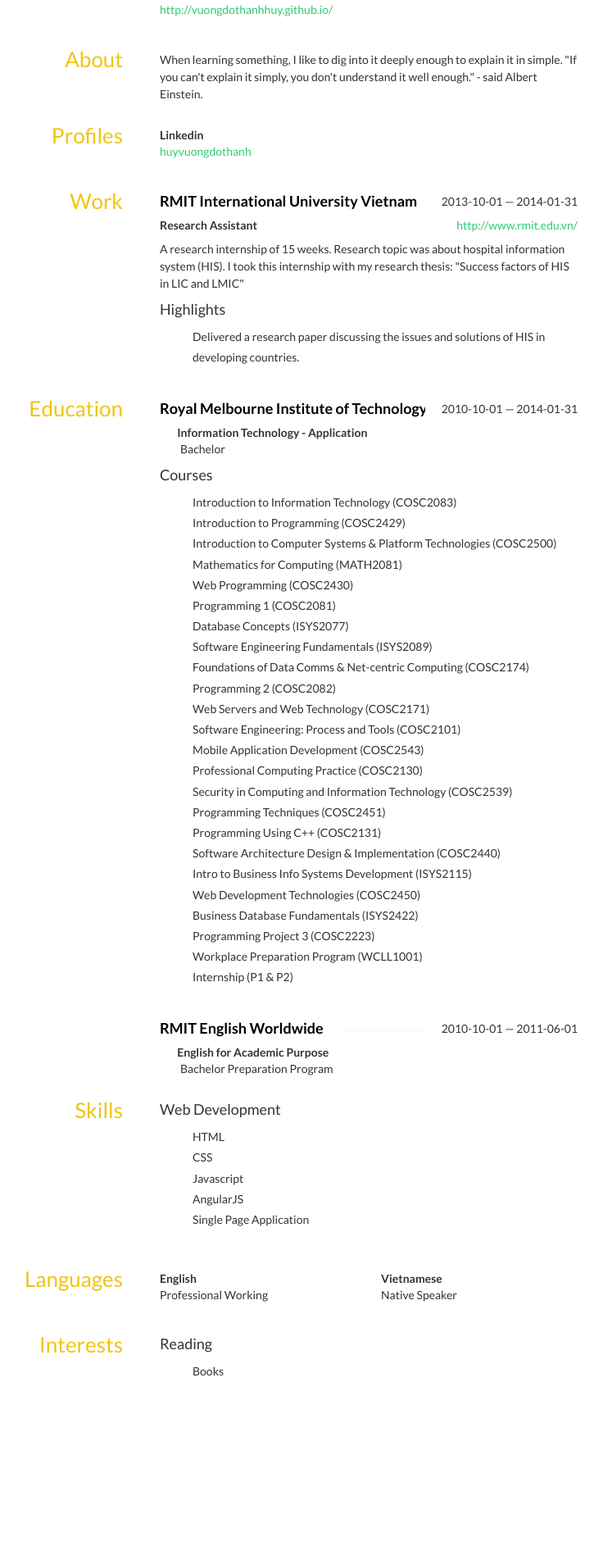
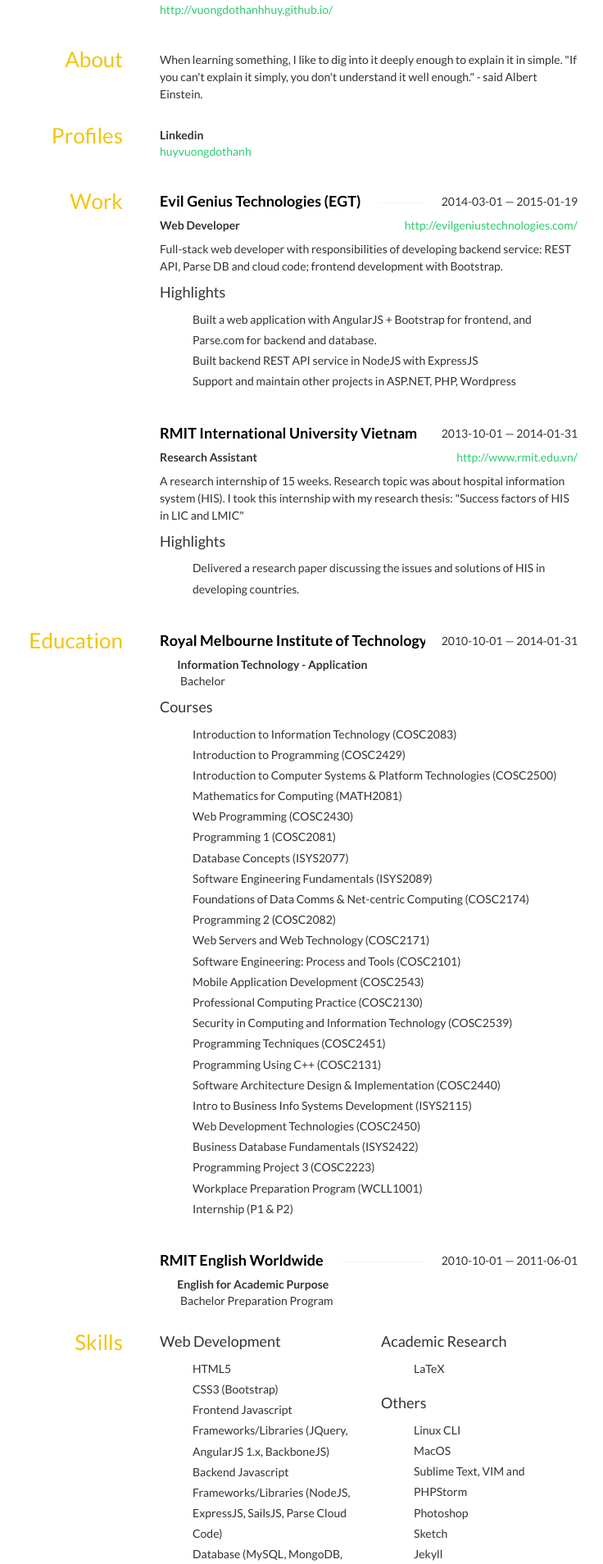
Before and after one commit to vuongdothanhhuy/vuongdothanhhuy.github.io, a Jekyll site: the page json_resume/resume.html, which Jekyll copies as it is, in a window 1280 px wide. Shown: the part 314-2222 px from the top of the page at 82% size, without its empty margins (280-1016 px from the left). Built offline with Jekyll 4.4.1, drawn with Linux system fonts in a browser that asks for light colours; nearby versions of some CDN libraries; a style sheet for code colours, icons or effects is not loaded; before the commit the page ends 2099 px from its top, so only the background shows below that; some of the changed text lies outside the part shown.

Commit message:
Edit JSON Resume

```diff
--- a/json_resume/resume.html
+++ b/json_resume/resume.html
@@ -1,6 +1,6 @@
-<!doctype html>
-<html>
-	<head>
+<!DOCTYPE html>
+<!-- saved from url=(0046)http://registry.jsonresume.org/vuongdothanhhuy -->
+<html><head><meta http-equiv="Content-Type" content="text/html; charset=UTF-8">
 
 	<meta charset="utf-8">
 	<meta name="viewport" content="width=device-width, user-scalable=no, minimal-ui">
@@ -189,8 +189,21 @@
 
 	</style>
 
-	</head>
-	<body>
+	<style id="style-1-cropbar-clipper">/* Copyright 2014 Evernote Corporation. All rights reserved. */
+.en-markup-crop-options {
+    top: 18px !important;
+    left: 50% !important;
+    margin-left: -100px !important;
+    width: 200px !important;
+    border: 2px rgba(255,255,255,.38) solid !important;
+    border-radius: 4px !important;
+}
+
+.en-markup-crop-options div div:first-of-type {
+    margin-left: 0px !important;
+}
+</style></head>
+	<body data-feedly-mini="yes">
 
 	<header id="header">
 		<div class="container">
@@ -216,7 +229,8 @@
 			<div class="row">
 			<div class="col-sm-6">
 				<strong>Email</strong>
-				<div class="email">vuongdothanhhuy@gmail.com</div>
+				<div class="email">vuongdothanhhuy@gmail.com<script cf-hash="f9e31" type="text/javascript">
+/* <![CDATA[ */!function(){try{var t="currentScript"in document?document.currentScript:function(){for(var t=document.getElementsByTagName("script"),e=t.length;e--;)if(t[e].getAttribute("cf-hash"))return t[e]}();if(t&&t.previousSibling){var e,r,n,i,c=t.previousSibling,a=c.getAttribute("data-cfemail");if(a){for(e="",r=parseInt(a.substr(0,2),16),n=2;a.length-n;n+=2)i=parseInt(a.substr(n,2),16)^r,e+=String.fromCharCode(i);e=document.createTextNode(e),c.parentNode.replaceChild(e,c)}}}catch(u){}}();/* ]]> */</script></div>
 			</div>
 			<div class="col-sm-6">
 				<strong>Phone</strong>
@@ -267,6 +281,29 @@
 			<div class="row">
 			<div class="col-sm-12">
 				<h4 class="strike-through">
+					<span>Evil Genius Technologies (EGT)</span>
+					<span class="date">
+						2014-03-01 — 2015-01-19
+					</span>
+				</h4>
+				<div class="website pull-right">
+					<a href="http://evilgeniustechnologies.com/">http://evilgeniustechnologies.com/</a>
+				</div>
+				<div class="position">
+					Web Developer
+				</div>
+				<div class="summary">
+					<p>Full-stack web developer with responsibilities of developing backend service: REST API, Parse DB and cloud code; frontend development with Bootstrap.</p>
+				</div>
+				<h4>Highlights</h4>
+				<ul class="highlights">
+					<li class="bullet">Built a web application with AngularJS + Bootstrap for frontend, and Parse.com for backend and database.</li>
+					<li class="bullet">Built backend REST API service in NodeJS with ExpressJS</li>
+					<li class="bullet">Support and maintain other projects in ASP.NET, PHP, Wordpress</li>
+				</ul>
+			</div>
+			<div class="col-sm-12">
+				<h4 class="strike-through">
 					<span>RMIT International University Vietnam</span>
 					<span class="date">
 						2013-10-01 — 2014-01-31
@@ -279,7 +316,7 @@
 					Research Assistant
 				</div>
 				<div class="summary">
-					<p>A research internship of 15 weeks. Research topic was about hospital information system (HIS). I took this internship with my research thesis: &quot;Success factors of HIS in LIC and LMIC&quot;</p>
+					<p>A research internship of 15 weeks. Research topic was about hospital information system (HIS). I took this internship with my research thesis: "Success factors of HIS in LIC and LMIC"</p>
 				</div>
 				<h4>Highlights</h4>
 				<ul class="highlights">
@@ -369,11 +406,37 @@
 					<h4>Web Development</h4>
 				</div>
 				<ul class="keywords">
-					<li>HTML</li>
-					<li>CSS</li>
-					<li>Javascript</li>
-					<li>AngularJS</li>
-					<li>Single Page Application</li>
+					<li>HTML5</li>
+					<li>CSS3 (Bootstrap)</li>
+					<li>Frontend Javascript Frameworks/Libraries (JQuery, AngularJS 1.x, BackboneJS)</li>
+					<li>Backend Javascript Frameworks/Libraries (NodeJS, ExpressJS, SailsJS, Parse Cloud Code)</li>
+					<li>Database (MySQL, MongoDB, PostgreSQL, Redis)</li>
+					<li>Building tools (grunt, gulp, bower, yeoman)</li>
+					<li>Cloud Platforms Deployment (Heroku, Parse)</li>
+					<li>Shopify theme customization (Liquid)</li>
+					<li>PHP Frameworks (Wordpress + ACF + WP-API as backend, customized WP themes with HTML/CSS/JS as frontend)</li>
+					<li>Version Control and Software Development Management System (git, Pivotal Tracker, JIRA)</li>
+				</ul>
+			</div>
+			<div class="col-sm-6">
+				<div class="name">
+					<h4>Academic Research</h4>
+				</div>
+				<ul class="keywords">
+					<li>LaTeX</li>
+				</ul>
+			</div>
+			<div class="col-sm-6">
+				<div class="name">
+					<h4>Others</h4>
+				</div>
+				<ul class="keywords">
+					<li>Linux CLI</li>
+					<li>MacOS</li>
+					<li>Sublime Text, VIM and PHPStorm</li>
+					<li>Photoshop</li>
+					<li>Sketch</li>
+					<li>Jekyll</li>
 				</ul>
 			</div>
 			</div>
@@ -418,6 +481,28 @@
 				</div>
 				<ul class="keywords">
 					<li>Books</li>
+					<li>Research papers</li>
+					<li></li>
+				</ul>
+			</div>
+			<div class="col-sm-6">
+				<div class="name">
+					<h4>Photography</h4>
+				</div>
+				<ul class="keywords">
+					<li>Photography</li>
+					<li>Camera</li>
+				</ul>
+			</div>
+			<div class="col-sm-6">
+				<div class="name">
+					<h4>Electronic</h4>
+				</div>
+				<ul class="keywords">
+					<li>Raspberry Pi</li>
+					<li>Arduino</li>
+					<li>Tessel 2</li>
+					<li>Cylon.js</li>
 				</ul>
 			</div>
 			</div>
@@ -427,5 +512,6 @@
 
 	</div>
 
-	</body>
-</html>
+
+
+</body></html>
```
Also changed, not shown: other parts of json_resume/resume.html (+1 -1 lines).
